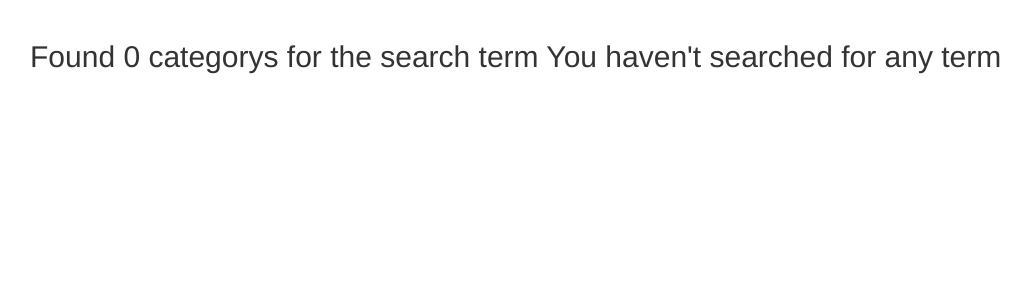
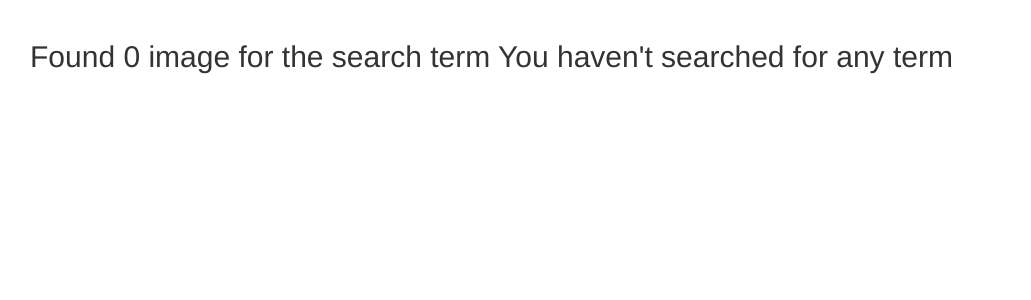
Before and after one commit to Ruterana/photo, a Django app: page /search/ in a window 1280 px wide. Shown: the part 102-402 px from the top of the page, without its empty margins (25-1056 px from the left). Run offline with Django 3.2, Linux system fonts and the light colour scheme; some libraries are stand-ins or nearby versions.

Commit message:
iadd search

```diff
--- a/gallery/templates/all_photos/search.html
+++ b/gallery/templates/all_photos/search.html
@@ -3,20 +3,20 @@
 <div class="container">
 
   <div class="row">
-    {% if categorys%}
-      <h2>Found {{ categorys|length }} of searched term {{message}}</h2>
+    {% if image %}
+      <h2>Found {{ image|length }} of searched term {{message}}</h2>
     {% else %}
-      <h2> Found 0 categorys for the search term {{message}}</h2>
+     <h2> Found 0 image for the search term {{message}}</h2>
     {% endif %}
 
   </div>
 
   <div class="row">
 
-  {% if articles %}
-    {% for category in categorys %}
+  {% if image %}
+    {% for cat in image %}
       <div class="col-sm-6 col-md-3">
-          <h1>{{categorys.category_name}}</h1>
+          <h1>{{cat.category}}</h1>
       </div>
     {% endfor %}
   {% endif %}
--- a/gallery/templates/navbar.html
+++ b/gallery/templates/navbar.html
@@ -18,7 +18,7 @@
     <form class="navbar-form" role="search" action="{% url 'search_results' %}">
 
       <div class="input-group">
-        <input type="text" class="form-control" placeholder="Search category" name="category">
+        <input type="text" class="form-control" placeholder="Search category" name="image">
         <div class="input-group-btn">
           <button class="btn btn-default" type="submit"><i class="glyphicon glyphicon-search"></i></button>
         </div>
--- a/gallery/views.py
+++ b/gallery/views.py
@@ -3,17 +3,14 @@ from django.shortcuts import render
 from django.http  import HttpResponse
 from .models import Image
 
-# Create your views here.
-# def welcome(request):
-#     return render(request, 'all_photos/index.html')
 def search_results(request):
 
-    if 'category' in request.GET and request.GET["category"]:
-        search_term = request.GET.get("category")
-        searched_categorys = Category.search_by_category_name(search_term)
+    if 'image' in request.GET and request.GET["image"]:
+        search_term = request.GET.get("image")
+        images = Image.search_by_category_name(search_term)
         message = f"{search_term}"
 
-        return render(request, 'all-photos/search.html',{"message":message,"categorys": searched_categorys})
+        return render(request, 'all_photos/search.html',{"message":message,"image":images})
 
     else:
         message = "You haven't searched for any term"
```
Also changed, not shown: gallery/models.py (+6 -5 lines), gallery/migrations/0004_auto_20191011_1601.py (added).
